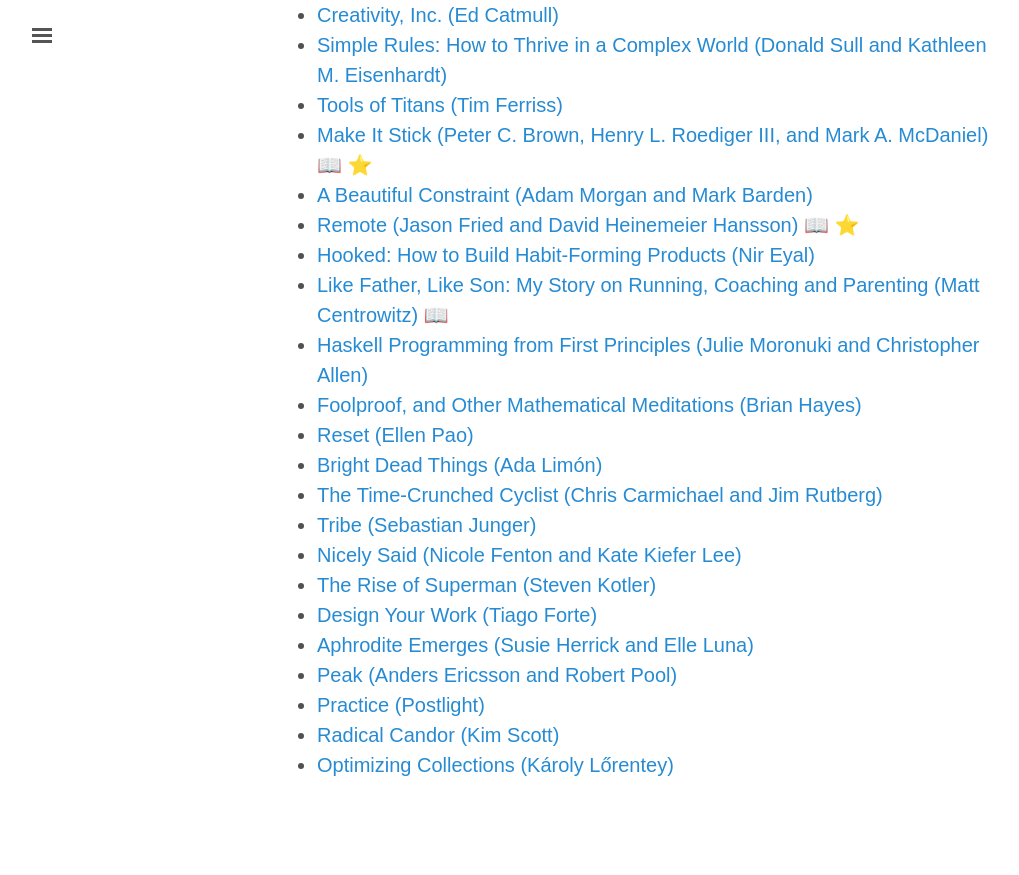
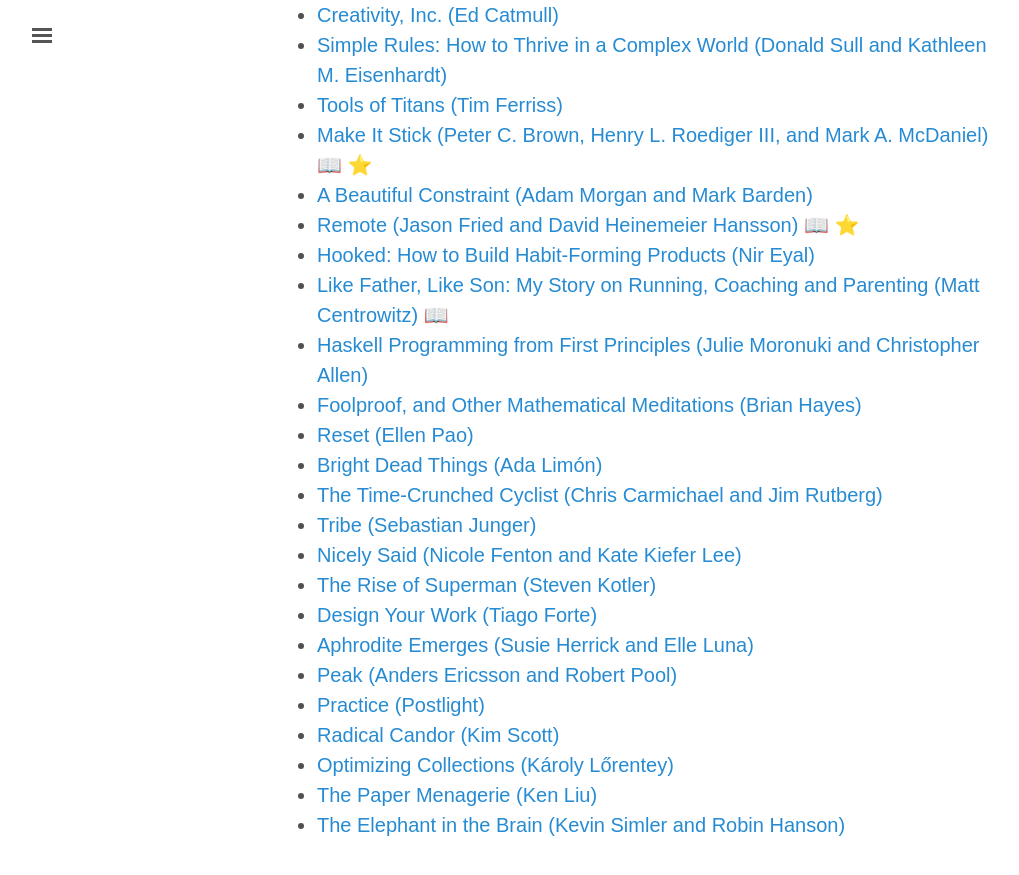
Before and after one commit to rvsrvs/jasdev.github.io, a Jekyll site: the page built from bookshelf.md, in a window 1280 px wide and 900 px high, scrolled down 2860 px. Shown: the top 875 px of the window, without its empty margins (3-1022 px from the left). Built offline with Jekyll 4.4.1, drawn with Linux system fonts in a browser that asks for light colours; some web fonts are replaced; before the commit the page ends 3700 px from its top, so only the background shows below that.

Commit message:
Couple of Bookshelf Additions

```diff
--- a/bookshelf.md
+++ b/bookshelf.md
@@ -102,3 +102,5 @@
 - [Practice (Postlight)](https://postlight.com/practice/)
 - [Radical Candor (Kim Scott)](https://www.amazon.com/Radical-Candor-Kick-Ass-Without-Humanity/dp/1250103509)
 - [Optimizing Collections (Károly Lőrentey)](https://www.objc.io/books/optimizing-collections/)
+- [The Paper Menagerie (Ken Liu)](https://www.amazon.com/gp/product/148142436X)
+- [The Elephant in the Brain (Kevin Simler and Robin Hanson)](https://www.amazon.com/gp/product/0190495995)
```
